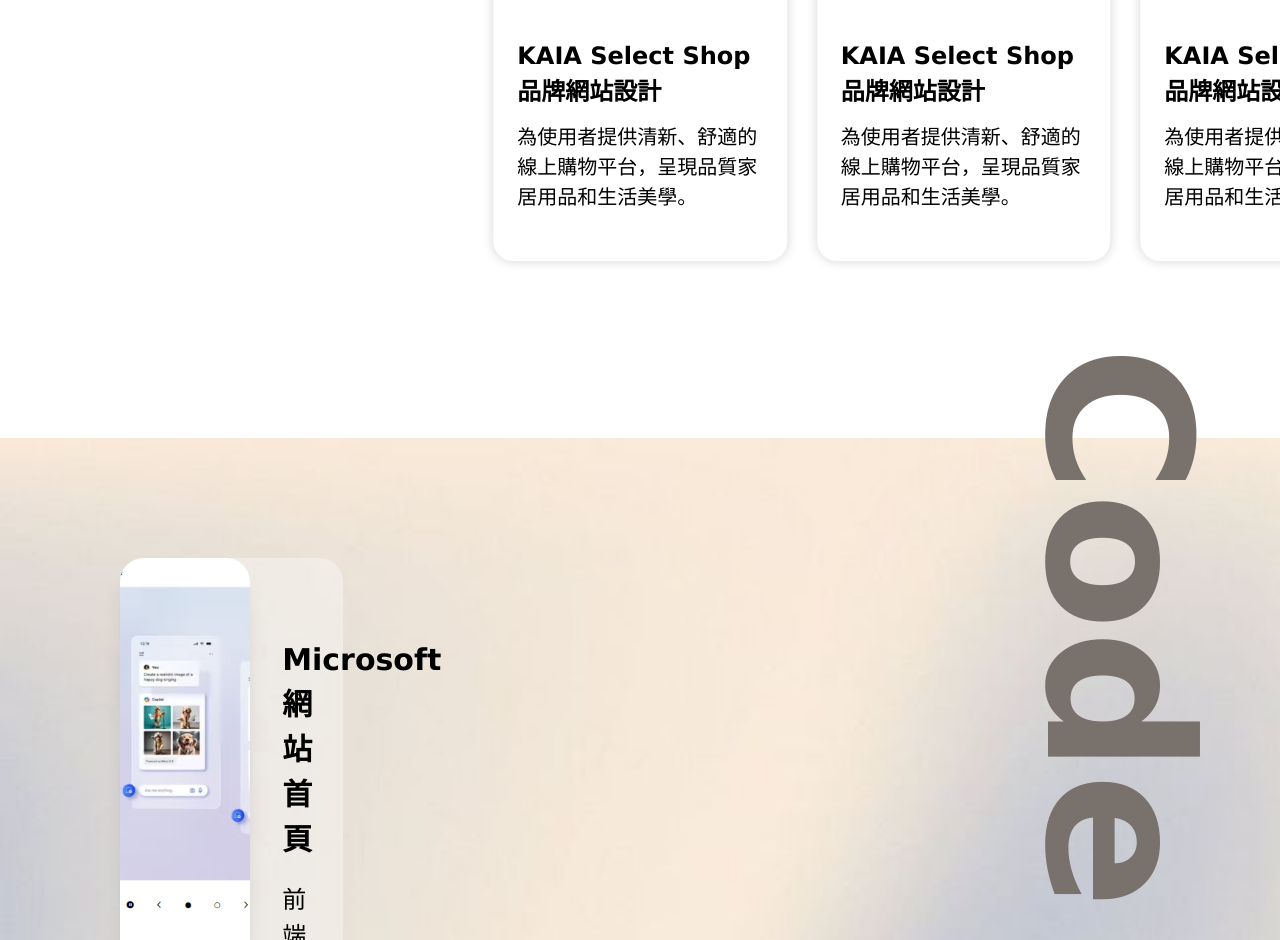
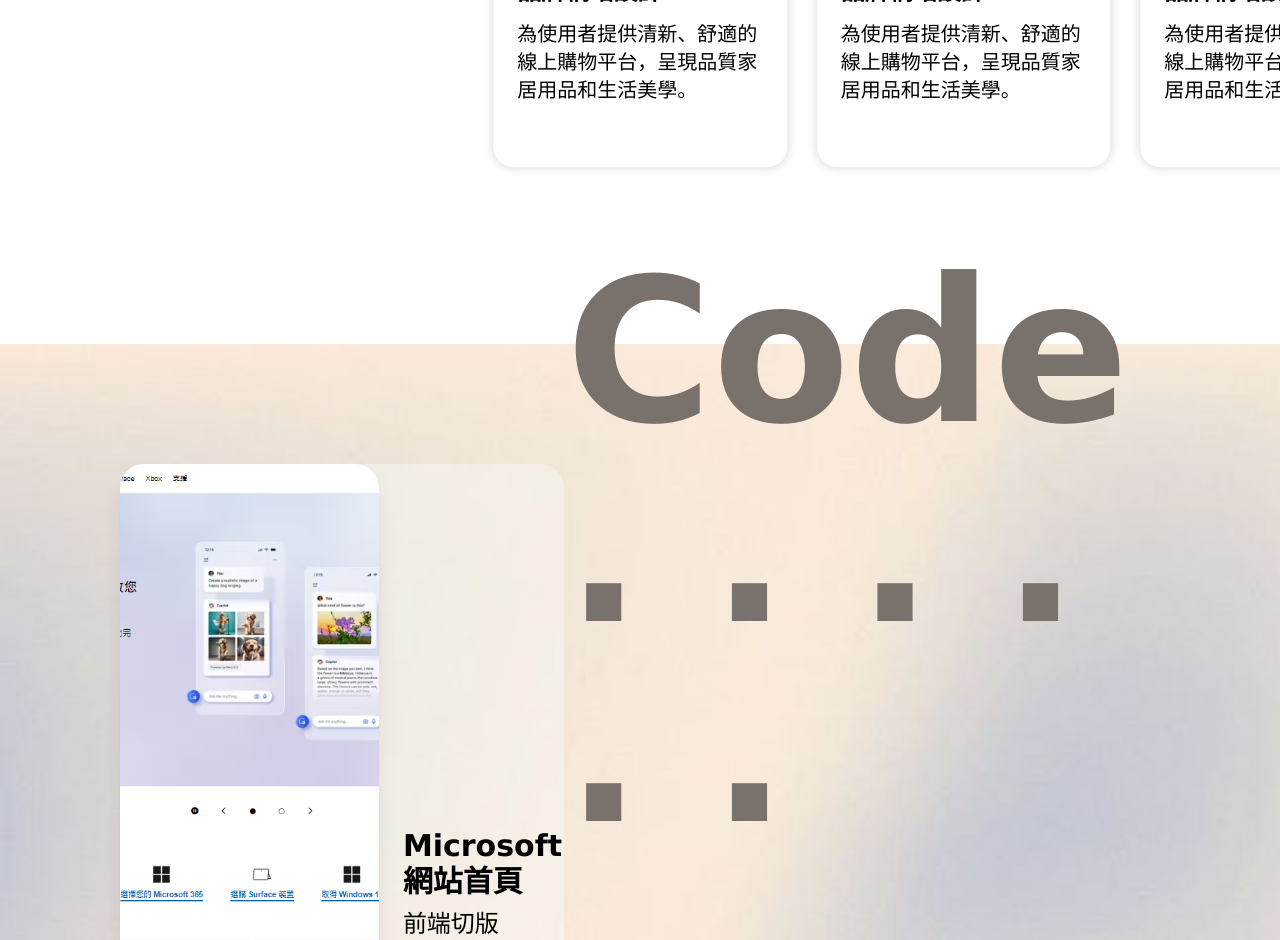
Before and after one commit to ZONAchi/Portfolio2024, a Vue app: page / in a window 1280 px wide. Shown: the part 1860-2800 px from the top of the page. Built offline with nearby package versions, Linux system fonts and the light colour scheme.

Commit message:
fix:code區rwd

```diff
--- a/src/App.vue
+++ b/src/App.vue
@@ -49,11 +49,11 @@
     </header>
     <main class="w-full flex flex-col items-center gap-8">
       <!-- design區段 -->
-      <section class="flex flex-col w-full px-[50px] md:px-0">
-        <div class="md:ml-[50px] lg:ml-[100px]">
-          <div class="text-5xl md:text-[80px] lg:text-[200px] font-bold text-start text-stone-500">Design . . . </div>
+      <section class="flex flex-col w-full px-[50px] xl:px-0">
+        <div class="xl:ml-[100px]">
+          <div class="py-16 text-5xl md:text-[120px] xl:text-[200px] font-bold text-start text-stone-500">Design . . . </div>
           <!-- <div class="w-[1700px] h-[2px] bg-stone-400 rotate-45 translate-y-[600px] "></div> -->
-          <div class="flex flex-col gap-5 mb-5 px-4">
+          <div class="flex flex-col gap-5 mb-5 xl:px-4">
               <div class="text-xl lg:text-4xl font-bold pr-8 leading-snug">UI/UX設計│平面設計│3D建置</div>
               <div class="text-base lg:text-2xl pr-8 leading-snug">設計是美學的表達，更是溝通的藝術<br>每個設計作品都代表一段故事、一個品牌的靈魂、一種價值的傳遞</div>
           </div>
@@ -107,11 +107,11 @@
           </swiper-slide>
         </swiper>
       </section>
-      <section class="code-area flex w-full p-5 gap-6">
-        <div class="w-11/12 flex flex-col gap-[100px] pl-[100px] py-[100px] ">
-          <a href="" class="w-full h-[500px] flex flex-row rounded-3xl bg-stone-50 bg-opacity-40 hover:bg-stone-50 hover:bg-opacity-80">
-            <img class="w-7/12 object-cover object-top rounded-3xl shadow-xl z-10" src="./assets/microsoft.png" alt="">
-            <div class="w-5/12 flex flex-col justify-end gap-5 p-8">
+      <section class="code-area flex flex-col xl:flex-row w-full p-5">
+        <div class="xl:w-11/12 flex flex-col gap-[50px] xl:gap-[100px] px-[50px] xl:pl-[100px] py-[100px] ">
+          <a href="" class="w-full h-[500px] flex flex-col xl:flex-row rounded-3xl bg-stone-50 bg-opacity-40 hover:bg-stone-50 hover:bg-opacity-80">
+            <img class="h-3/4 xl:h-full xl:w-7/12 object-cover object-top rounded-3xl shadow-xl z-10" src="./assets/microsoft.png" alt="">
+            <div class="h-1/4 xl:h-full xl:w-5/12 flex flex-col justify-end gap-2 p-6">
               <span class="text-3xl font-bold">Microsoft 網站首頁</span>
               <span class="text-2xl">前端切版</span>
             </div>
@@ -131,7 +131,7 @@
             </div>
           </a>
         </div>
-        <div class="code-title text-[200px] font-bold -translate-y-28 text-stone-500">Code . . . . . . . . . </div>
+        <div class="code-title text-5xl md:text-[120px] xl:text-[200px] font-bold -translate-y-28 xl:-translate-x-12 text-stone-500">Code . . . . . . </div>
       </section>
       <section class="flex flex-col w-full p-8 gap-6 mb-[100px]">
         <div class="text-[200px] font-bold translate-y-44 text-stone-500">About</div>
@@ -155,7 +155,6 @@
 * {
     box-sizing: border-box;
     font-family:'Lucida Sans', 'Lucida Sans Regular', 'Lucida Grande', 'Lucida Sans Unicode', Geneva, Verdana, sans-serif;
-    line-height: 1.5;
   }
 li{
   list-style: none;
@@ -164,6 +163,13 @@
 .code-title{
   writing-mode: vertical-rl;
 }
+
+@media(max-width:1280px){
+  .code-title{
+  writing-mode:unset;
+}
+}
+
 .code-area{
   background-image: url(./assets/bg-blueorange.jpg);
   background-size: cover;
```
